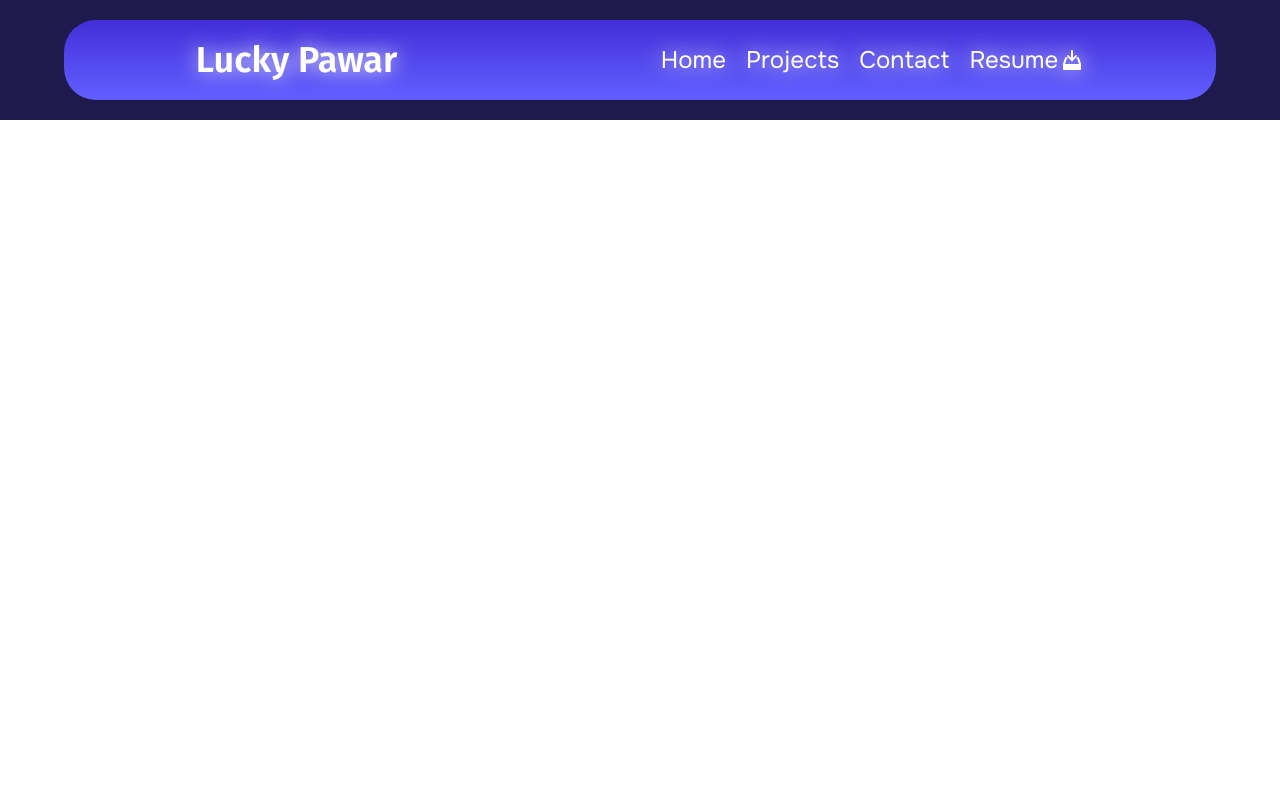
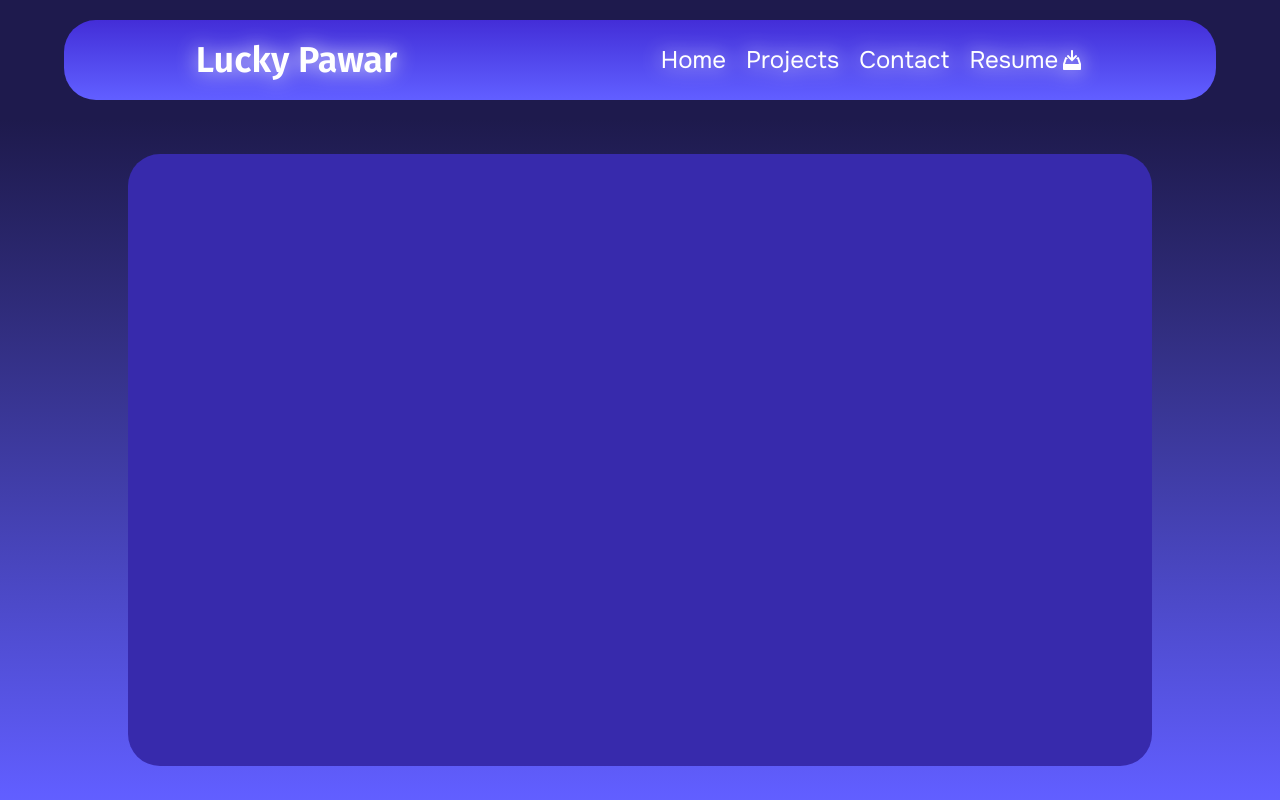
Before and after one commit to lucky-KRMU/Portfolio, a React app: page / in a window 1280 px wide. Built offline with nearby package versions, Linux system fonts and the light colour scheme; the HTML template or start-up script is replaced by a standard one.

Commit message:
create Hero Component and add basic style

```diff
--- a/src/App.jsx
+++ b/src/App.jsx
@@ -1,5 +1,6 @@
 import { useState } from 'react'
 import Header from './Components/Header/Header'
+import Hero from './Components/Hero/Hero'
 
 function App() {
   const [count, setCount] = useState(0)
@@ -7,6 +8,7 @@ function App() {
   return (
    <>
     <Header />
+    <Hero />
    </>
   )
 }
--- /dev/null
+++ b/src/Components/Hero/Hero.jsx
@@ -0,0 +1,16 @@
+import React from 'react'
+
+function Hero() {
+    return (
+        <>
+            <div className='w-full h-[85vh] bg-linear-to-b from-indigo-950 to-indigo-500
+            flex justify-center items-center'>
+                <div id="card" className='w-[80%] h-[90%] bg-indigo-800 rounded-4xl'>
+
+                </div>
+            </div>
+        </>
+    )
+}
+
+export default Hero
```
